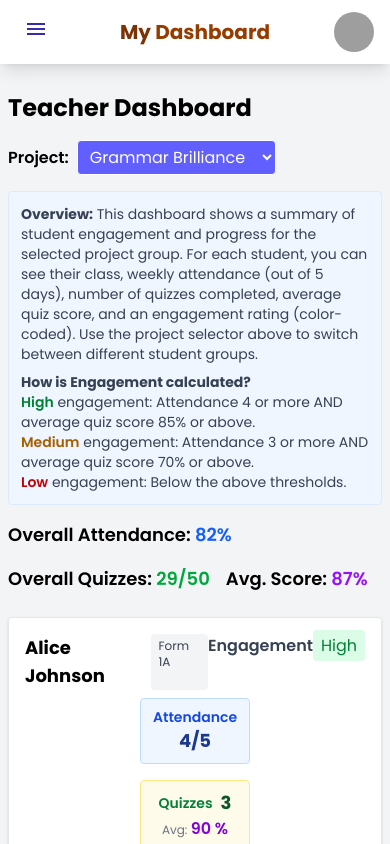
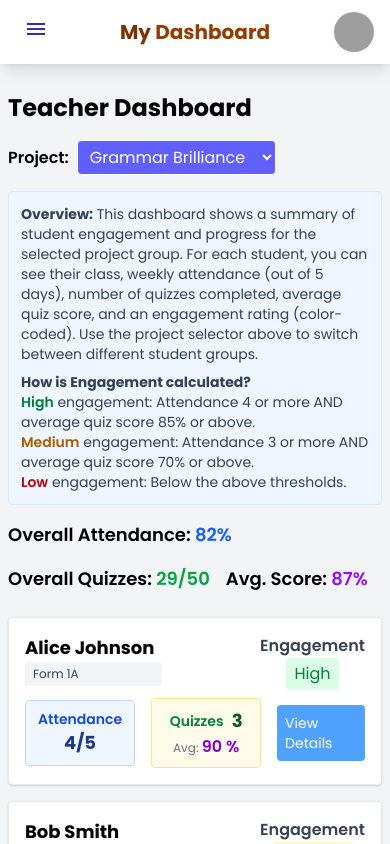
Before and after one commit to squarePotatoe/temp-speak, a Vue app: page /teacherDash in a window 390 px wide. Shown: the top 844 px of the page. Built offline with nearby package versions, Linux system fonts and the light colour scheme; grey boxes are pictures that could not be loaded.

Commit message:
Display updates

```diff
--- a/src/views/project/components/StudentsTable.vue
+++ b/src/views/project/components/StudentsTable.vue
@@ -278,14 +278,13 @@
       >
         <div class="flex-1">
           <div class="flex justify-between pb-2">
-            <div class="flex">
+            <div class="flex flex-col md:flex-row">
               <div class="font-bold text-lg mr-2">{{ student.name }}</div>
               <span class="text-xs bg-gray-100 text-gray-700 px-2 py-1 rounded">
                 {{ student.class }}
               </span>
             </div>
-
-            <div>
+            <div class="flex flex-col md:flex-row items-center">
               <span class="font-semibold text-gray-700">Engagement</span>
               <span :class="`px-2 py-1 rounded ${student.engagementColor}`">
                 {{ student.engagement }}
@@ -293,7 +292,7 @@
             </div>
           </div>
           <div
-            class="flex flex-col sm:flex-row gap-4 text-sm justify-between items-center w-full"
+            class="flex sm:flex-row gap-4 text-sm justify-between items-center w-full"
           >
             <!-- Attendance Section -->
             <div
```
